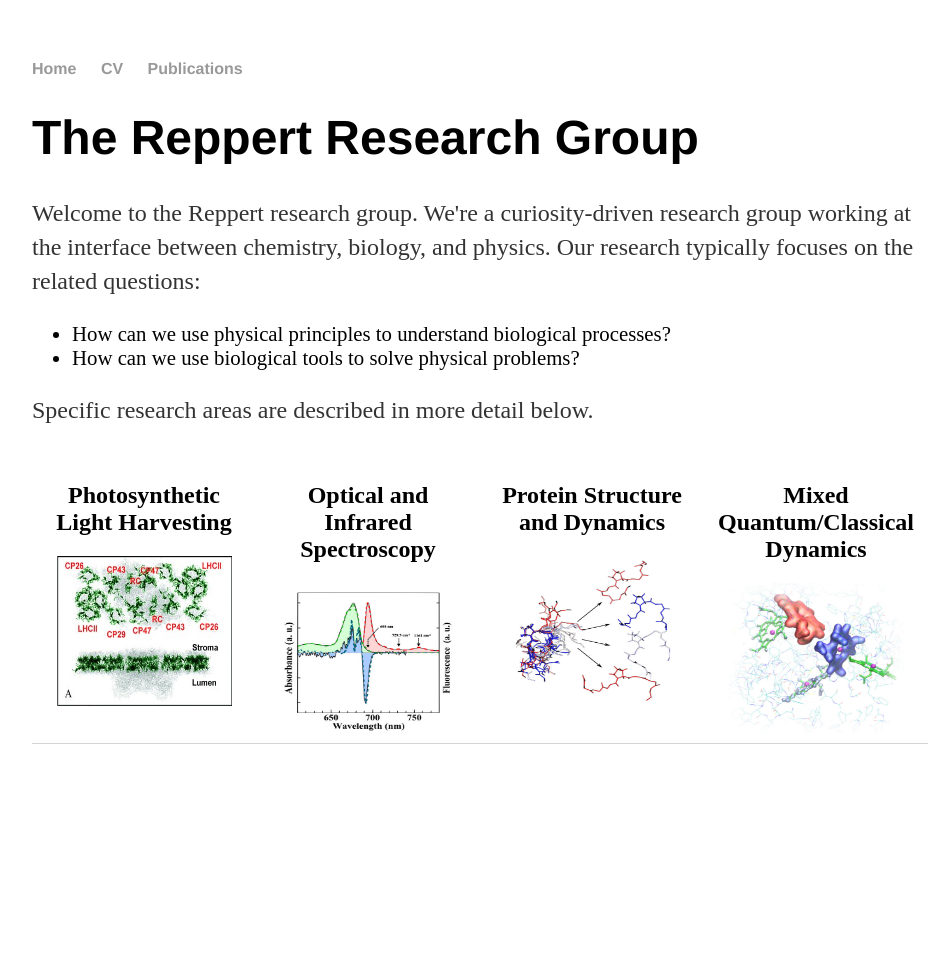
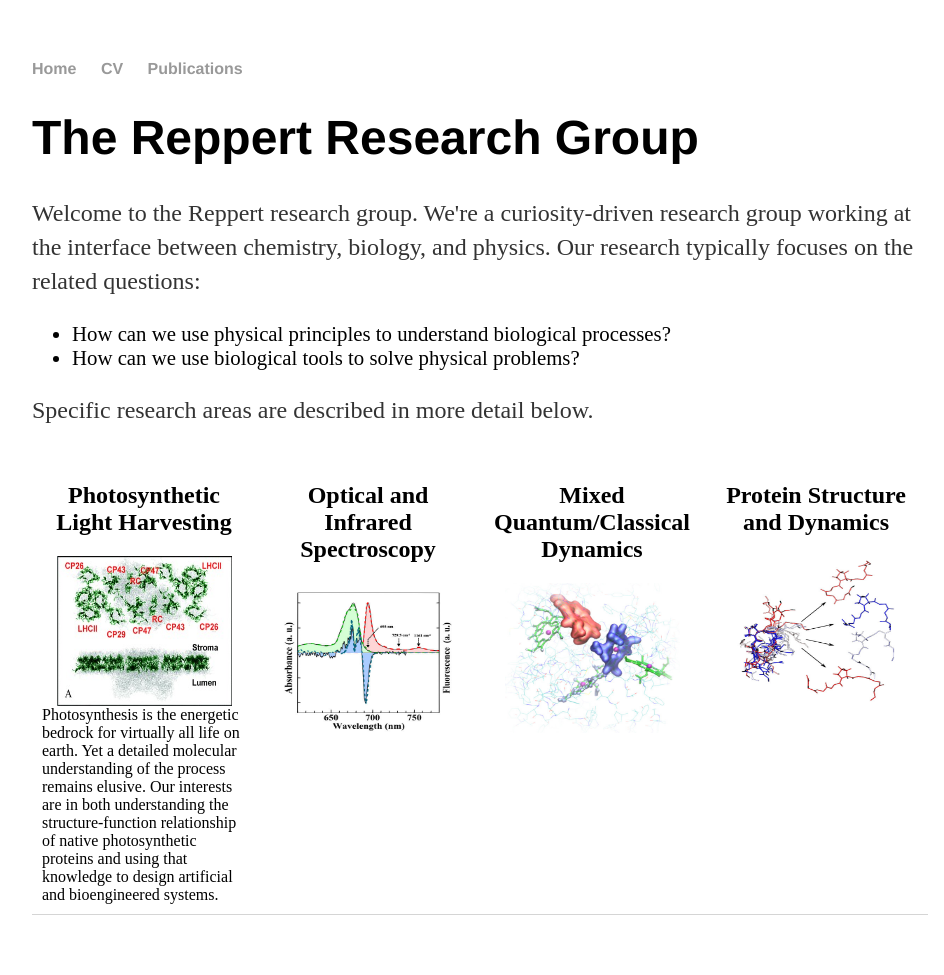
Before and after one commit to mreppert/mreppert.github.io, a Jekyll site: the page built from index.html, in a window 1280 px wide. Shown: the whole page, without its empty margins (160-1104 px from the left). Built offline with Jekyll 4.4.1, drawn with Linux system fonts in a browser that asks for light colours; before the commit the page ends 900 px from its top, so only the background shows below that.

Commit message:
Update index.html

```diff
--- a/index.html
+++ b/index.html
@@ -53,19 +53,21 @@
 	<div class="column">
 		<h2 style="text-align:center;"}>Photosynthetic Light Harvesting</h2>
 		<img src="/psii_structure.jpg" width="175" height="150">
+	  	Photosynthesis is the energetic bedrock for virtually all life on earth. Yet a detailed molecular understanding of the process remains elusive. Our interests are in both understanding the structure-function relationship of native photosynthetic proteins and using that knowledge to design artificial and bioengineered systems.
 	</div>
 	<div class="column">
 		<h2 style="text-align:center;">Optical and Infrared Spectroscopy</h2>
 		<img src="/cp47_hb.jpg" width="175" height="150">
 	</div>
 	<div class="column">
+		<h2 style="text-align:center;">Mixed Quantum/Classical Dynamics</h2>
+		<img src="/Chl_excitons.jpg" width="175" height="150">
+	</div>
+	<div class="column">
 		<h2 style="text-align:center;">Protein Structure and Dynamics</h2>
 		<img src="/elp_schematic.jpg" width="175" height="150">
 	</div>
-  <div class="column">
-    <h2 style="text-align:center;">Mixed Quantum/Classical Dynamics</h2>
-    <img src="/Chl_excitons.jpg" width="175" height="150">
-  </div>
+
 </div>
 
 </body>
```
Lines whose indentation alone changed are shown as unchanged.
